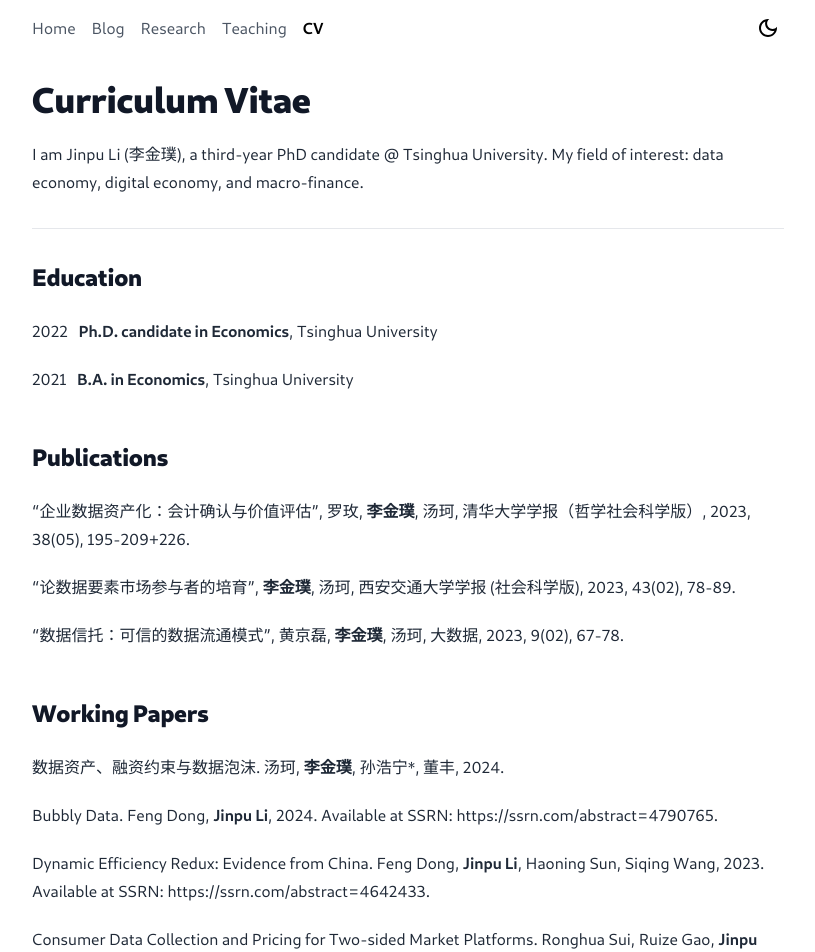
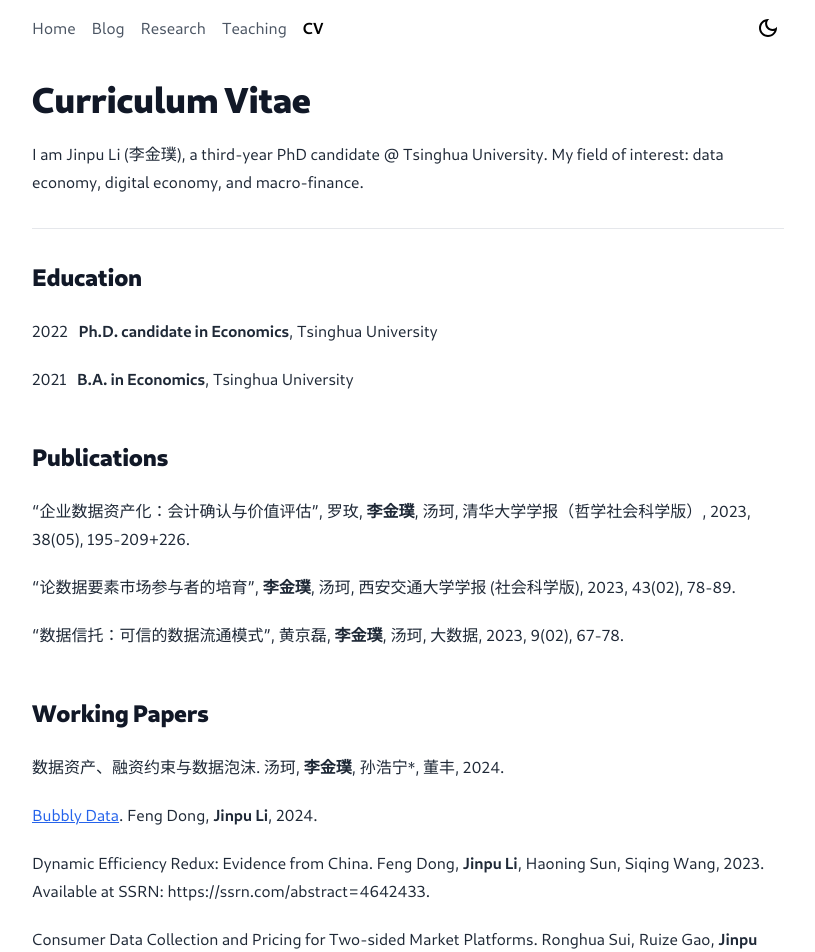
Before and after one commit to lijinpu/lijinpu.github.io, a Next.js app: page /cv in a window 1280 px wide. Shown: the top 952 px of the page, without its empty margins (232-1047 px from the left). Built offline with nearby package versions, Linux system fonts and the light colour scheme.

Commit message:
auto update

```diff
--- a/pages/cv.tsx
+++ b/pages/cv.tsx
@@ -34,7 +34,7 @@ export default function CV() {
         </p>
 
         <p>
-        Bubbly Data. Feng Dong, <b>Jinpu Li</b>, 2024. Available at SSRN: https://ssrn.com/abstract=4790765.
+        <a href="https://ssrn.com/abstract=4790765">Bubbly Data</a>. Feng Dong, <b>Jinpu Li</b>, 2024.
         </p>
 
         <p>
```
